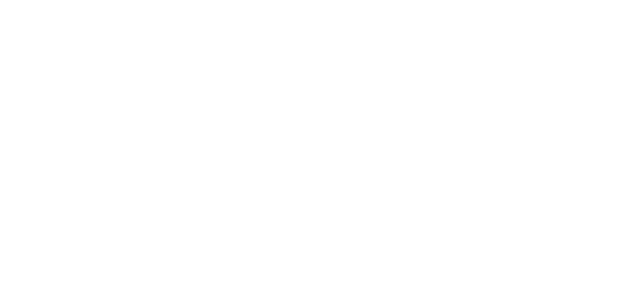
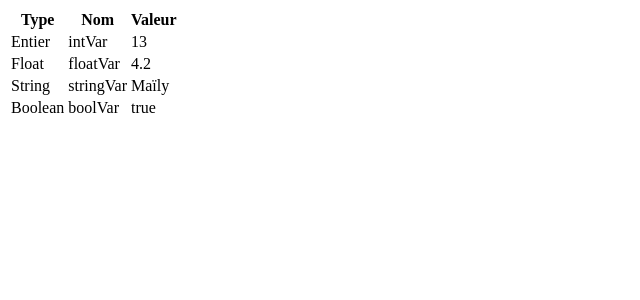
Before and after one commit to maily-vannobel/runtrack-PHP, a PHP site: page / in a window 1280 px wide. Before the commit the part shown is empty. Shown: the top 300 px of the page, without its empty margins (0-640 px from the left). Run offline with PHP 8.4, Linux system fonts and the light colour scheme.

Commit message:
job3 ok (J1)

```diff
--- a/JOUR01/JOB03/index.php
+++ b/JOUR01/JOB03/index.php
@@ -1,4 +1,50 @@
+<!DOCTYPE html>
+<html lang="en">
+<head>
+    <meta charset="UTF-8">
+    <meta name="viewport" content="width=device-width, initial-scale=1.0">
+    <title>J1-JOB3</title>
+</head>
+<body>
+
 <?php
+$intVar = 13;
+$floatVar = 4.2;
+$stringVar = "Maïly";
+$boolVar = true;
+?>
 
+<table>
+    <thead>
+        <tr>
+            <th>Type</th>
+            <th>Nom</th>
+            <th>Valeur</th>
+        </tr>
+    </thead>
+    <tbody>
+        <tr>
+            <td>Entier</td>
+            <td>intVar</td>
+            <td><?= $intVar ?></td>
+        </tr>
+        <tr>
+            <td>Float</td>
+            <td>floatVar</td>
+            <td><?= $floatVar ?></td>
+        </tr>
+        <tr>
+            <td>String</td>
+            <td>stringVar</td>
+            <td><?= $stringVar ?></td>
+        </tr>
+        <tr>
+            <td>Boolean</td>
+            <td>boolVar</td>
+            <td><?= $boolVar ? 'true' : 'false' ?></td>
+        </tr>
+    </tbody>
+</table>
 
-?>
+</body>
+</html>
```
